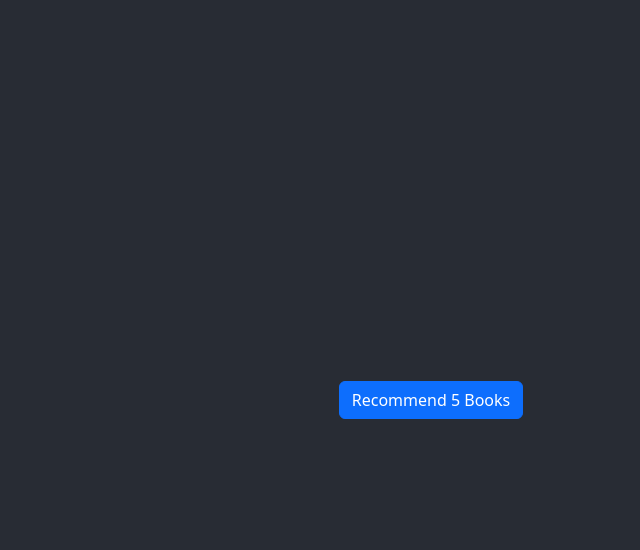
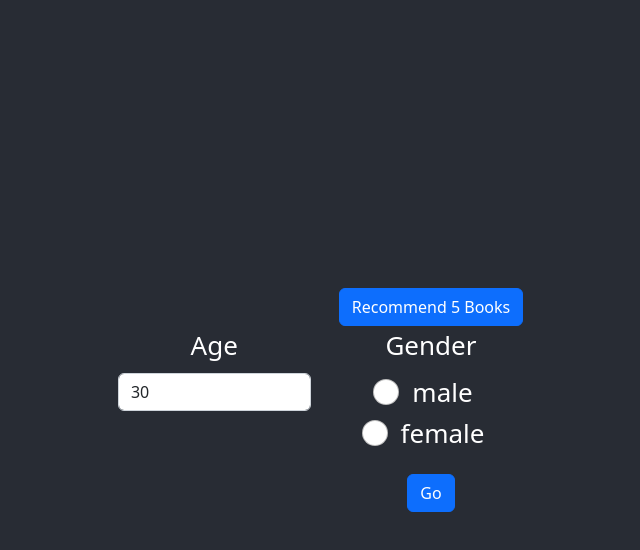
Before and after one commit to gaganmani90/book-summary-react-app, a React (Create React App) app: page / in a window 1280 px wide. Both pictures are taken after a click on the button "Recommend 5 Books". Shown: the top 550 px of the page, without its empty margins (209-849 px from the left). Built offline with nearby package versions, Linux system fonts and the light colour scheme.

Commit message:
Add form and button components

```diff
--- a/src/App.tsx
+++ b/src/App.tsx
@@ -2,6 +2,7 @@ import React from 'react';
 import logo from './logo.svg';
 import './App.css';
 import RecommendationButton from "./component/RecommendationButton";
+import ProfileForm from "./component/ProfileForm";
 
 function App() {
   return (
--- /dev/null
+++ b/src/component/ProfileForm.tsx
@@ -0,0 +1,60 @@
+import React, { useState } from 'react';
+import Button from 'react-bootstrap/Button';
+import Col from 'react-bootstrap/Col';
+import Form from 'react-bootstrap/Form';
+import InputGroup from 'react-bootstrap/InputGroup';
+import Row from 'react-bootstrap/Row';
+
+function ProfileForm() {
+    const [validated, setValidated] = useState(false);
+
+    const handleSubmit = (event: any) => {
+        const form = event.currentTarget;
+        if (form.checkValidity() === false) {
+            event.preventDefault();
+            event.stopPropagation();
+        }
+
+        setValidated(true);
+    };
+
+    return (
+        <Form noValidate validated={validated} onSubmit={handleSubmit}>
+            <Row className="mb-3">
+                <Form.Group as={Col} md="4" controlId="age">
+                    <Form.Label>Age</Form.Label>
+                    <Form.Control
+                        required
+                        type="text"
+                        defaultValue="30"
+                    />
+                    <Form.Control.Feedback>Looks good!</Form.Control.Feedback>
+                </Form.Group>
+
+                <Form.Group as={Col} md="4" controlId="gender">
+                    <Form.Label>Gender</Form.Label>
+                    <Form.Check
+                        inline
+                        label="male"
+                        name="group1"
+                        type='radio'
+                        id={`inline-radio-1`}
+                    />
+                    <Form.Check
+                        inline
+                        label="female"
+                        name="group1"
+                        type='radio'
+                        id={`inline-radio-2`}
+                    />
+                    <Form.Control.Feedback>Looks good!</Form.Control.Feedback>
+                </Form.Group>
+
+            </Row>
+
+            <Button type="submit">Go</Button>
+        </Form>
+    );
+}
+
+export default ProfileForm
--- a/src/component/RecommendationButton.tsx
+++ b/src/component/RecommendationButton.tsx
@@ -1,11 +1,20 @@
 import Button from 'react-bootstrap/Button';
+import { useState } from 'react';
+import ProfileForm from "./ProfileForm";
 
 function RecommendationButton() {
+    const [showForm, setShowForm] = useState(false);
+    function handleOnClick() {
+        setShowForm(!showForm)
+    }
     return (
         <>
-            <Button variant="primary">Recommend 5 Books</Button>{' '}
+            <Button variant="primary" onClick={handleOnClick}>Recommend 5 Books</Button>
+            {showForm && <ProfileForm />}
         </>
     );
 }
 
+
+
 export default RecommendationButton;
```
